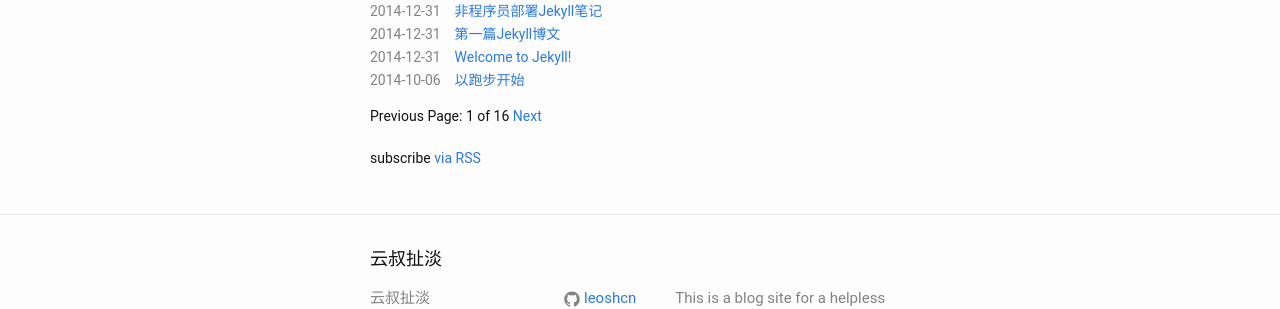
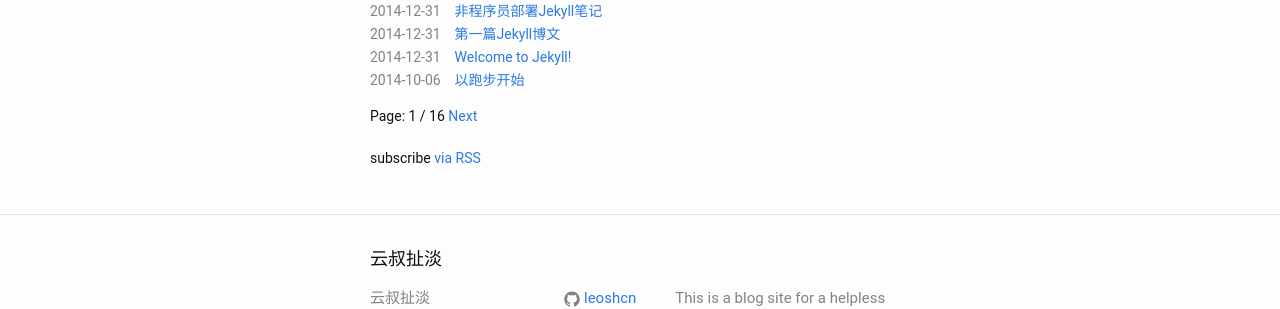
Before and after one commit to leoshcn/leoshcn.github.io, a Jekyll site: the page built from index.html, in a window 1280 px wide. Shown: the part 274-583 px from the top of the page. Built offline with Jekyll 4.4.1, drawn with Linux system fonts in a browser that asks for light colours; the list of posts is cut into pages by our own code.

Commit message:
fix index page

```diff
--- a/index.html
+++ b/index.html
@@ -25,15 +25,15 @@
   <!-- 分页链接 -->
 <div class="pagination">
   {% if paginator.previous_page %}
-    <a href="/page{{ paginator.previous_page }}" class="previous">Previous</a>
+    <a href="page/page{{ paginator.previous_page }}" class="previous">Previous</a>
   {% else %}
-    <span class="previous">Previous</span>
+    <span class="previous"></span>
   {% endif %}
-  <span class="page_number ">Page: {{ paginator.page }} of {{ paginator.total_pages }}</span>
+  <span class="page_number ">Page: {{ paginator.page }} / {{ paginator.total_pages }}</span>
   {% if paginator.next_page %}
-    <a href="/page{{ paginator.next_page }}" class="next">Next</a>
+    <a href="page/page{{ paginator.next_page }}" class="next">Next</a>
   {% else %}
-    <span class="next ">Next</span>
+    <span class="next "></span>
   {% endif %}
 </div>
 
```
